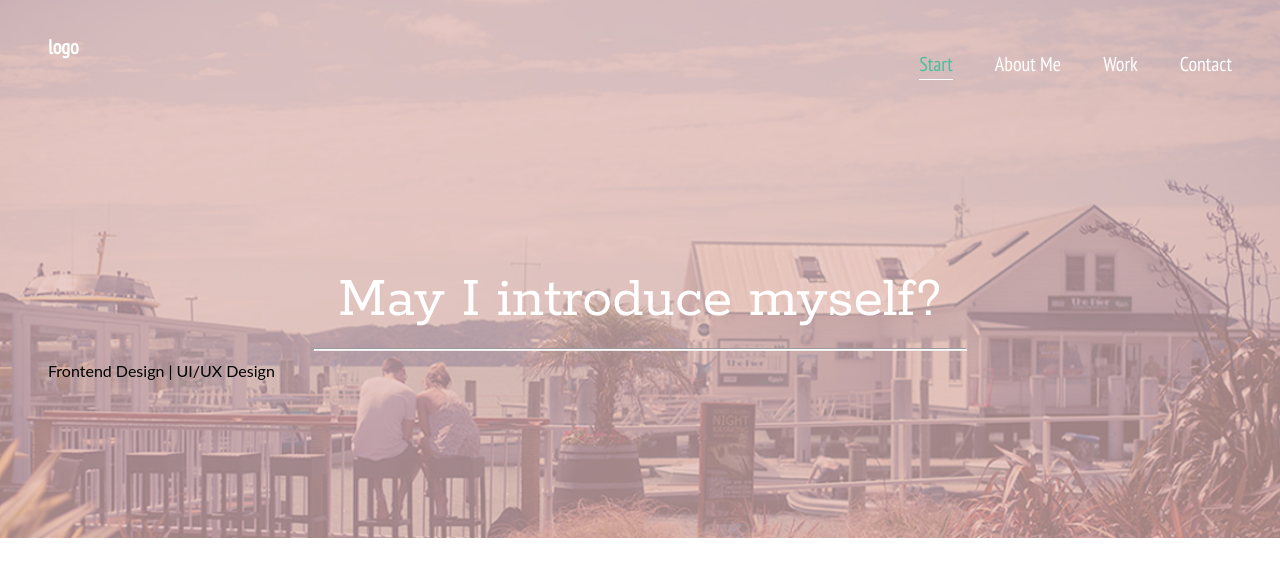
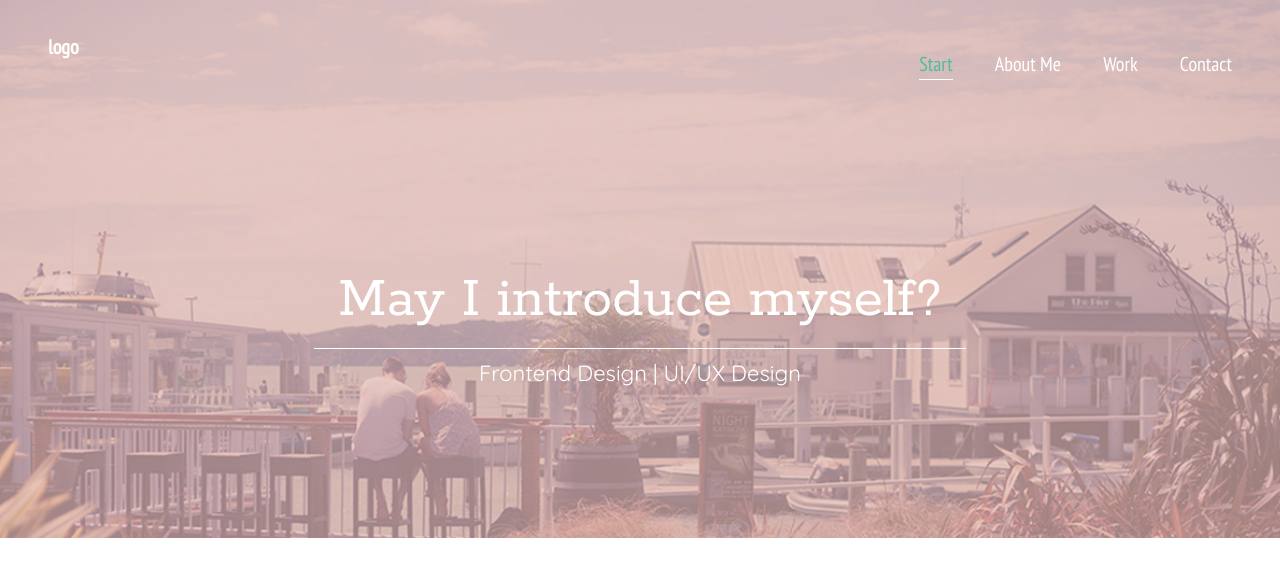
Before and after one commit to ShaRay/raphael, a website: page index.html in a window 1280 px wide. Drawn offline with Linux system fonts and the light colour scheme.

Commit message:
added sub caption and took border off hr

```diff
--- a/assets/scss/base/typography.scss
+++ b/assets/scss/base/typography.scss
@@ -105,3 +105,8 @@ h6,
   font-size: 60px;
   font-weight: normal;
 }
+
+.sub-caption {
+  font-size: 22px;
+  font-family: 'Quicksand', sans-serif;
+}
--- a/assets/scss/modules/main-header.scss
+++ b/assets/scss/modules/main-header.scss
@@ -18,7 +18,13 @@
 
 .line {
   background-color: $white;
+  border: none;
   height: 1px;
   margin-top: -200px;
   width: 55%;
 }
+
+.sub-caption {
+  color: $white;
+  text-align: center;
+}
--- a/index.html
+++ b/index.html
@@ -26,7 +26,7 @@
         <div>
           <h2 class="caption">May I introduce myself?</h2>
           <hr class="line">
-          <p>Frontend Design | UI/UX Design</p>
+          <p class="sub-caption">Frontend Design | UI/UX Design</p>
         </div>
       </div>
   </header>
```
Also changed, not shown: dist/css/application.css.
